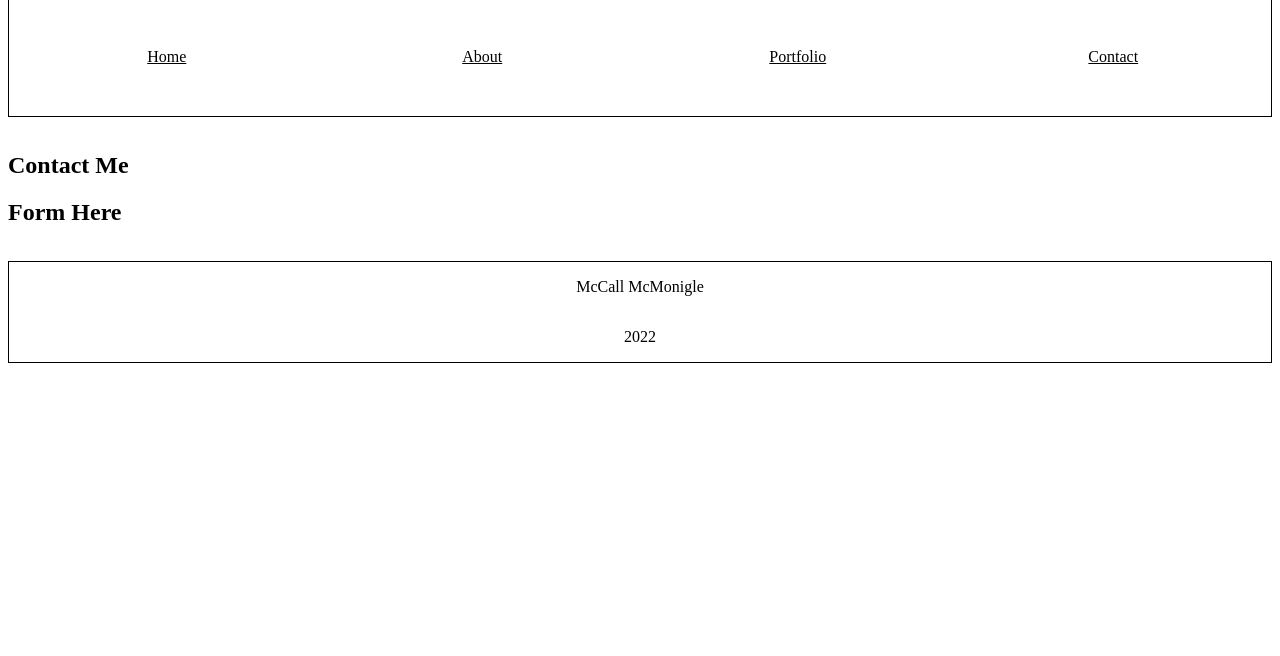
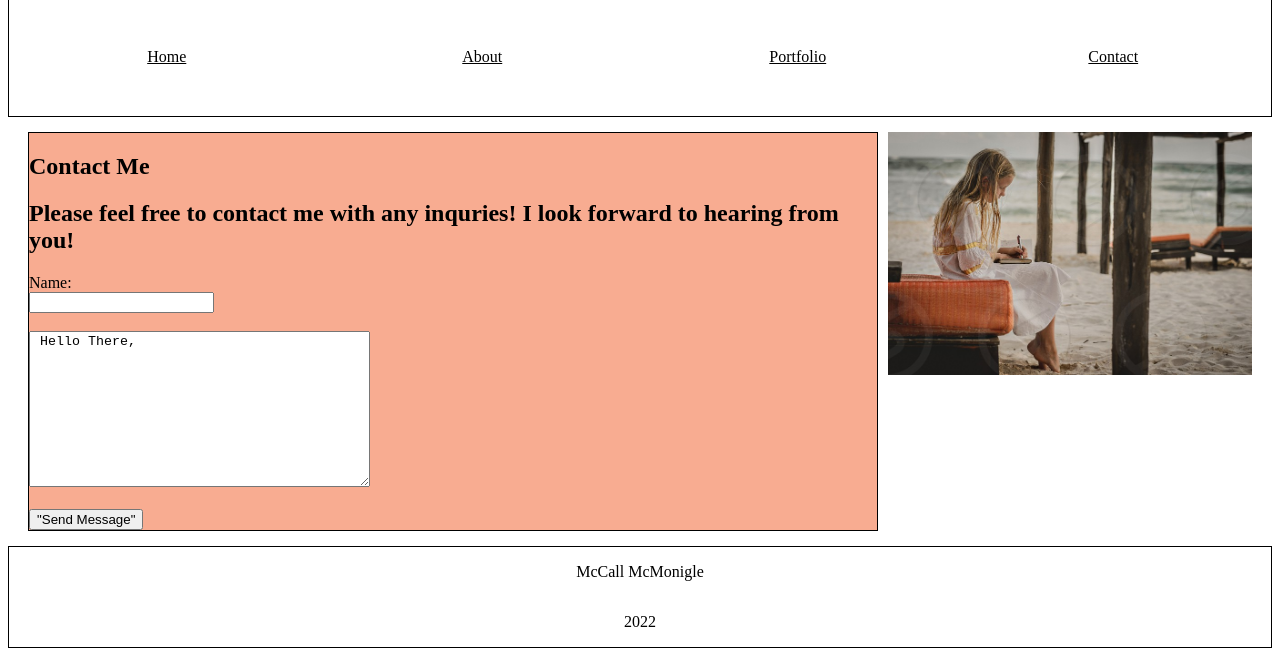
Before and after one commit to bluebird143/Portfolio, a plain HTML site: page contact.html in a window 1280 px wide. Shown: the part 162-818 px from the top of the page. Drawn offline with Linux system fonts and the light colour scheme.

Commit message:
Updated Contact Form

```diff
--- a/contact.html
+++ b/contact.html
@@ -30,13 +30,32 @@
                 </div>
             </nav>
         </header>
-        <main class="main-container">
-            <h2>Contact Me
-            </h2>
-            <h2>Form Here
-            </h2>
-            <form action=""></form>
+        <main class="main-container-home">
+            <div class="section-container-home">
+                <h2>Contact Me
+                </h2>
+                <h2>Please feel free to contact me with any inquries! I look forward to hearing from you!
+                </h2>
+                <div>
+                    </label for="name"> Name:</label>
+                    <br>
+                    <input name="name" type="text" value>
+                    <br>
+                    <br>
+                    <textarea cols="40" rows="10"> Hello There,</textarea>
+                    <br>
+                    <br>
+                    <button style: type="submit" value="Submit">"Send Message"</button>
 
+                </div>
+            </div>
+            <div class="image-gallery2">
+                <img src="assets/girl-writing-letter.jpg" alt="Picture of a Girl Writing a Letter" width="100%"
+                    height="auto">
+
+
+
+            </div>
 
         </main>
 
```
Also changed, not shown: index.html (+1 -1 lines), assets/girl-writing-letter.jpg (added), style.css (line endings or trailing spaces).
